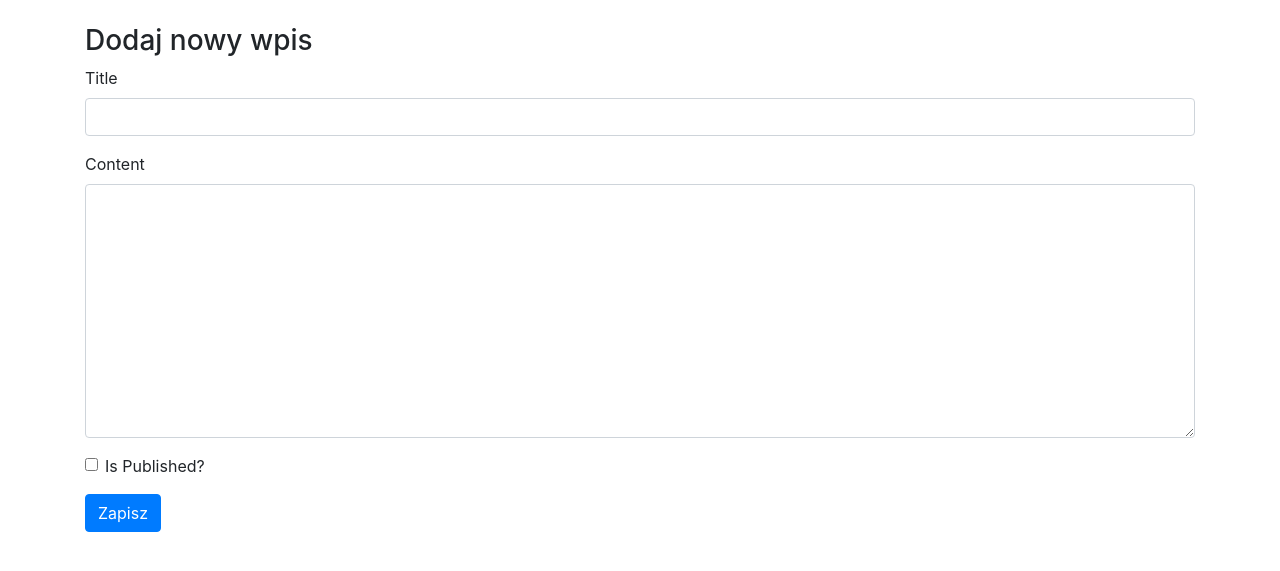
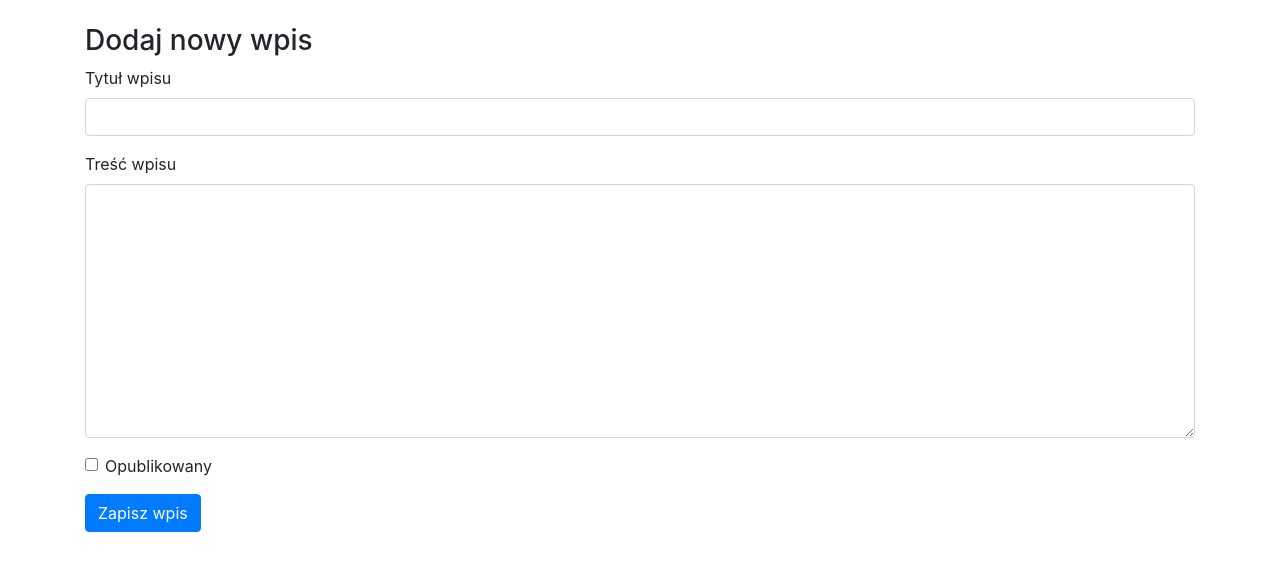
Before and after one commit to ArturX23/final_project, a Flask app: template blog/templates/entry_form.html in a window 1280 px wide. Shown: the part 56-627 px from the top of the page. Run offline with Flask 3, Linux system fonts and the light colour scheme; the template is opened without the code that fills it: values that come from a table or form of the project are taken from there, others are empty; some libraries are stand-ins or nearby versions.

Commit message:
add refactoring in routes.py

```diff
--- a/blog/forms.py
+++ b/blog/forms.py
@@ -1,10 +1,11 @@
 # final_project/blog/forms.py
 
 from flask_wtf import FlaskForm
-from wtforms import StringField, TextAreaField, BooleanField
+from wtforms import StringField, TextAreaField, BooleanField, SubmitField
 from wtforms.validators import DataRequired
 
 class EntryForm(FlaskForm):
-   title = StringField('Title', validators=[DataRequired()])
-   body = TextAreaField('Content', validators=[DataRequired()])
-   is_published = BooleanField('Is Published?')
+    title = StringField('Tytuł wpisu', validators=[DataRequired()])
+    body = TextAreaField('Treść wpisu', validators=[DataRequired()])
+    is_published = BooleanField('Opublikowany')
+    submit = SubmitField('Zapisz wpis')
--- a/blog/routes.py
+++ b/blog/routes.py
@@ -1,6 +1,6 @@
 # final_project/blog/routes.py
 
-from flask import render_template, request
+from flask import render_template, request, redirect, url_for
 from blog import app
 from blog.models import Entry, db
 from blog.forms import EntryForm
@@ -10,19 +10,28 @@ def index():
     posts = Entry.query.filter_by(is_published=True).all()
     return render_template("index.html", posts=posts)
 
-@app.route("/new-post/", methods=["GET", "POST"])
-def create_entry():
-   form = EntryForm()
-   errors = None
-   if request.method == 'POST':
-       if form.validate_on_submit():
-           entry = Entry(
-               title=form.title.data,
-               body=form.body.data,
-               is_published=form.is_published.data
-           )
-           db.session.add(entry)
-           db.session.commit()
-       else:
-           errors = form.errors
-   return render_template("entry_form.html", form=form, errors=errors)
+@app.route("/post/", defaults={'entry_id': None}, methods=["GET", "POST"])
+@app.route("/post/<int:entry_id>", methods=["GET", "POST"])
+def manage_entry(entry_id):
+    if entry_id:
+        entry = Entry.query.get_or_404(entry_id)
+        form = EntryForm(obj=entry)
+    else:
+        entry = None
+        form = EntryForm()
+
+    if form.validate_on_submit():
+        if entry:  # edycja
+            form.populate_obj(entry)
+        else:      # nowy wpis
+            entry = Entry(
+                title=form.title.data,
+                body=form.body.data,
+                is_published=form.is_published.data
+            )
+            db.session.add(entry)
+
+        db.session.commit()
+        return redirect(url_for('index'))
+
+    return render_template("entry_form.html", form=form)
--- a/blog/templates/base.html
+++ b/blog/templates/base.html
@@ -29,10 +29,10 @@
         <div class="collapse navbar-collapse" id="navbarMain">
             <ul class="navbar-nav mr-auto">
                 <li class="nav-item">
-                    <a class="nav-link" href="#">Strona główna</a>
+                    <a class="nav-link" href="{{ url_for('index') }}">Strona główna</a>
                 </li>
                 <li class="nav-item">
-                    <a class="nav-link" href="#">Dodaj post</a>
+                    <a class="nav-link" href="{{ url_for('manage_entry') }}">Dodaj post</a>
                 </li>
             </ul>
 
--- a/blog/templates/entry_form.html
+++ b/blog/templates/entry_form.html
@@ -21,7 +21,7 @@
         {{ form.is_published.label(class_="form-check-label") }}
     </div>
 
-    <button type="submit" class="btn btn-primary mt-3">Zapisz</button>
+    {{ form.submit(class_="btn btn-primary mt-3") }}
 </form>
 
 {% endblock %}
```
Also changed, not shown: blog/templates/index.html (+19 -5 lines).
